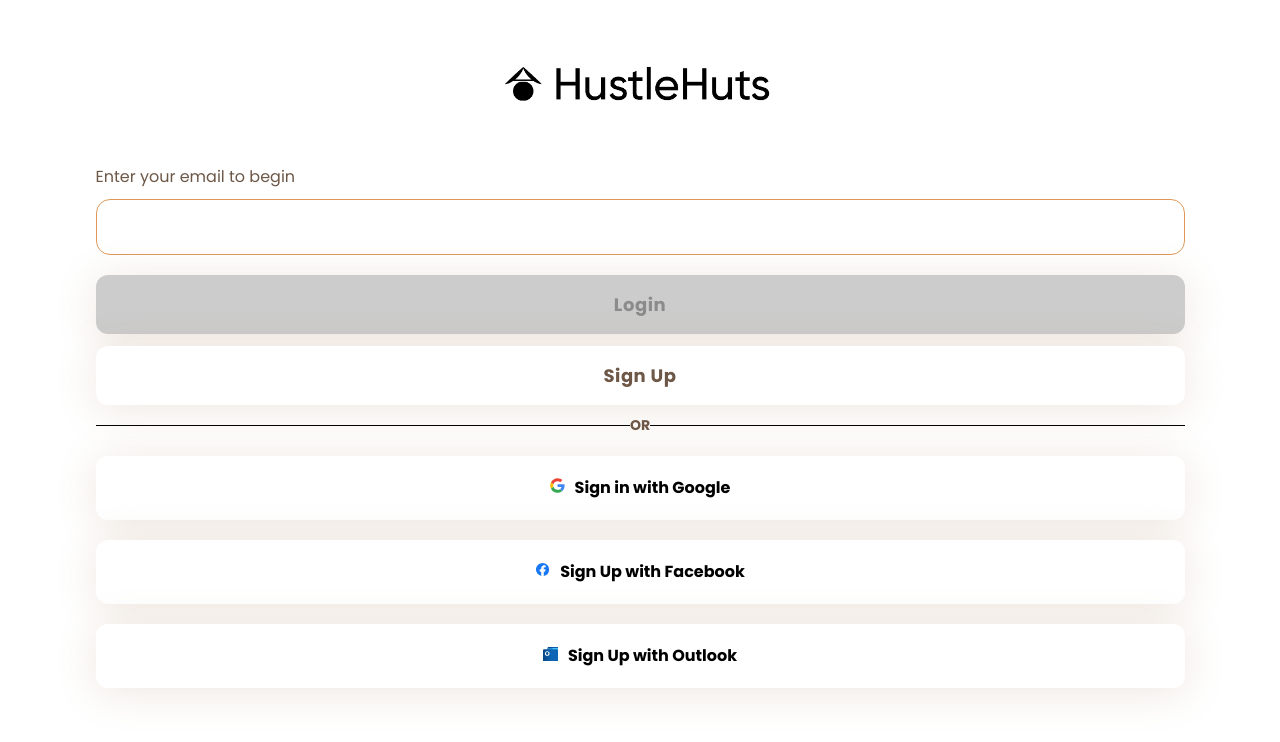
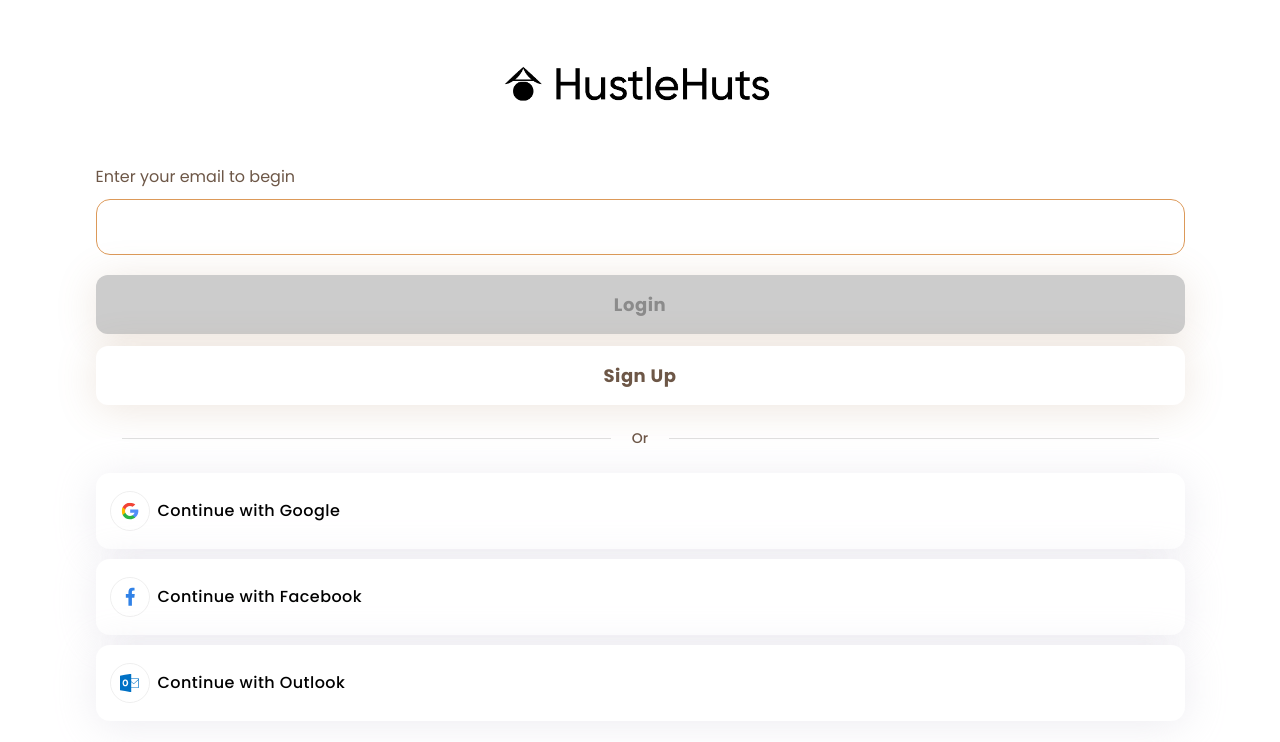
Before and after one commit to hustle-huts/hustlehuts-app, a Next.js app: page / in a window 1280 px wide. Shown: the top 742 px of the page. Built offline with nearby package versions, Linux system fonts and the light colour scheme.

Commit message:
Adjust login page to Figma

```diff
--- /dev/null
+++ b/components/shared/SocialButton.tsx
@@ -0,0 +1,112 @@
+import React from "react";
+import MUIButton, { ButtonProps as MUIButtonProps } from "@mui/material/Button";
+import classNames from "classnames";
+
+import styles from "./button.module.css";
+import { SocialButtonType } from "./constants";
+
+const Icons = {
+  [SocialButtonType.GOOGLE]: (
+    <svg width="40" height="40" viewBox="0 0 40 40" fill="none" xmlns="http://www.w3.org/2000/svg">
+      <circle cx="20" cy="20" r="19.5" fill="white" stroke="#EFEFEF" />
+      <g clip-path="url(#clip0_269_6185)">
+        <path
+          d="M15.3602 21.7384L14.78 23.9042L12.6596 23.9491C12.0259 22.7737 11.6665 21.4289 11.6665 19.9999C11.6665 18.618 12.0026 17.3149 12.5983 16.1675H12.5987L14.4865 16.5136L15.3134 18.39C15.1404 18.8946 15.046 19.4363 15.046 19.9999C15.0461 20.6116 15.1569 21.1977 15.3602 21.7384Z"
+          fill="#FBBB00"
+        />
+        <path
+          d="M28.1876 18.4432C28.2833 18.9473 28.3332 19.4679 28.3332 20C28.3332 20.5966 28.2705 21.1786 28.151 21.7399C27.7453 23.6502 26.6854 25.3182 25.217 26.4986L25.2165 26.4982L22.8388 26.3769L22.5022 24.2761C23.4766 23.7047 24.2381 22.8105 24.6392 21.7399H20.1831V18.4432H28.1876Z"
+          fill="#518EF8"
+        />
+        <path
+          d="M25.2164 26.4981L25.2169 26.4986C23.7888 27.6465 21.9747 28.3333 19.9999 28.3333C16.8263 28.3333 14.0672 26.5595 12.6597 23.9491L15.3602 21.7385C16.064 23.6167 17.8758 24.9537 19.9999 24.9537C20.9129 24.9537 21.7682 24.7069 22.5021 24.2761L25.2164 26.4981Z"
+          fill="#28B446"
+        />
+        <path
+          d="M25.3188 13.5851L22.6192 15.7953C21.8596 15.3205 20.9617 15.0462 19.9997 15.0462C17.8275 15.0462 15.9818 16.4445 15.3133 18.3901L12.5986 16.1675H12.5981C13.9851 13.4935 16.779 11.6666 19.9997 11.6666C22.0217 11.6666 23.8756 12.3869 25.3188 13.5851Z"
+          fill="#F14336"
+        />
+      </g>
+      <defs>
+        <clipPath id="clip0_269_6185">
+          <rect width="16.6667" height="16.6667" fill="white" transform="translate(11.6665 11.6666)" />
+        </clipPath>
+      </defs>
+    </svg>
+  ),
+  [SocialButtonType.FACEBOOK]: (
+    <svg width="40" height="40" viewBox="0 0 40 40" fill="none" xmlns="http://www.w3.org/2000/svg">
+      <circle cx="20" cy="20" r="19.5" fill="white" stroke="#EFEFEF" />
+      <path
+        fill-rule="evenodd"
+        clip-rule="evenodd"
+        d="M21.9125 28.6428V20.6277H24.3471L24.7448 17.0654H21.9125V15.3304C21.9125 14.4131 21.9359 13.5031 23.2184 13.5031H24.5173V10.9562C24.5173 10.9179 23.4016 10.8314 22.2728 10.8314C19.9154 10.8314 18.4393 12.3073 18.4393 15.0173V17.0654H15.8345V20.6277H18.4393V28.6428H21.9125Z"
+        fill="#3182E7"
+      />
+    </svg>
+  ),
+  [SocialButtonType.OUTLOOK]: (
+    <svg width="40" height="40" viewBox="0 0 40 40" fill="none" xmlns="http://www.w3.org/2000/svg">
+      <circle cx="20" cy="20" r="19.5" fill="white" stroke="#EFEFEF" />
+      <g clip-path="url(#clip0_269_6205)">
+        <path
+          d="M19.9312 11H21.222V15.1859C23.4579 15.1901 25.692 15.1799 27.926 15.1859C28.3662 15.165 28.9686 15.2884 28.9599 15.8264C29.042 18.474 28.9623 21.1281 28.9992 23.7779C29.0079 24.2467 28.9929 24.9858 28.3344 24.9919C25.9665 25.0715 23.5922 24.998 21.2223 25.0231V29H19.8837C16.5941 28.4201 13.2959 27.8866 10.0024 27.3246C10.0008 22.4422 10 17.5601 10 12.6785C13.3112 12.1157 16.622 11.5712 19.9312 11Z"
+          fill="#0071C5"
+        />
+        <path
+          d="M21.222 15.815C23.6135 15.8169 26.003 15.8089 28.3945 15.8192C28.3862 15.9562 28.3497 16.0901 28.287 16.2131C28.2244 16.336 28.1368 16.4456 28.0297 16.5351C26.6008 17.8264 25.1762 19.1211 23.756 20.4191C22.8991 19.6678 22.0674 18.891 21.222 18.1271V15.815ZM14.6279 16.58C15.2289 16.378 15.8862 16.4016 16.4702 16.646C17.0543 16.8904 17.5228 17.338 17.7836 17.9006C18.4876 19.4705 18.3879 21.6178 16.9891 22.8047C15.6995 23.8743 13.5397 23.265 12.9527 21.7457C12.1802 19.9937 12.5556 17.2978 14.6279 16.58Z"
+          fill="white"
+        />
+        <path
+          d="M24.434 20.6049C25.7299 19.4096 27.0391 18.2231 28.3428 17.0343C28.3491 19.4873 28.3428 21.9422 28.3452 24.3952H21.2222C21.2222 22.57 21.2228 20.7455 21.2241 18.9218C22.0292 19.6126 22.7501 20.3997 23.605 21.0295C23.9569 21.0927 24.1945 20.7976 24.434 20.6049Z"
+          fill="white"
+        />
+        <path
+          d="M14.8371 17.8377C15.121 17.7161 15.4425 17.7059 15.7339 17.8094C16.0254 17.9129 16.2642 18.1219 16.4 18.3925C16.8047 19.246 16.8572 20.2172 16.5469 21.1071C16.3462 21.7285 15.6437 22.2414 14.9647 21.9966C14.1165 21.7369 13.8597 20.7617 13.851 19.9979C13.84 19.2066 14.0277 18.2208 14.8371 17.8377Z"
+          fill="#0071C5"
+        />
+      </g>
+      <defs>
+        <clipPath id="clip0_269_6205">
+          <rect width="19" height="18" fill="white" transform="translate(10 11)" />
+        </clipPath>
+      </defs>
+    </svg>
+  ),
+} as Record<SocialButtonType, React.ReactNode>;
+
+type ButtonProps = MUIButtonProps & {
+  btnType?: SocialButtonType;
+};
+
+const SocialButton: React.FC<ButtonProps> = (props: ButtonProps) => {
+  const { btnType = SocialButtonType.GOOGLE, className, children, ...rest } = props;
+
+  return (
+    <MUIButton
+      {...rest}
+      className={classNames(className, styles["social"])}
+      sx={{
+        fontFamily: "inherit",
+        textTransform: "none",
+        fontWeight: 500,
+        fontSize: "16px",
+        lineHeight: "27px",
+        padding: "18px",
+        borderRadius: "14px",
+        textAlign: "left",
+        justifyContent: "start",
+        boxShadow: "0px 4px 40px rgba(200, 197, 213, 0.32)",
+        "& .MuiButton-startIcon": {
+          height: "40px",
+          width: "40px",
+        },
+      }}
+      startIcon={Icons[btnType]}
+    >
+      {children}
+    </MUIButton>
+  );
+};
+
+export default SocialButton;
--- a/components/shared/button.module.css
+++ b/components/shared/button.module.css
@@ -13,3 +13,8 @@
   cursor: not-allowed;
   color: #8b8b8b !important;
 }
+
+.social {
+  background-color: #ffffff !important;
+  color: black !important;
+}
--- /dev/null
+++ b/components/shared/constants.ts
@@ -0,0 +1,5 @@
+export enum SocialButtonType {
+  GOOGLE = "google",
+  FACEBOOK = "facebook",
+  OUTLOOK = "outlook",
+}
--- a/components/users/LoginForm.module.css
+++ b/components/users/LoginForm.module.css
@@ -14,7 +14,6 @@
   display: flex;
   flex-direction: column;
   align-content: center;
-  justify-content: space-between;
   height: fit-content;
   margin-top: 20px;
 }
--- a/components/users/LoginForm.tsx
+++ b/components/users/LoginForm.tsx
@@ -5,7 +5,7 @@
 import { loginDetailsState, registerDetailsState } from "@/recoil/auth/atom";
 import { yupResolver } from "@hookform/resolvers/yup";
 import { useForm } from "react-hook-form";
-import { InputAdornment } from "@mui/material";
+import { Divider, InputAdornment } from "@mui/material";
 import CheckCircleOutlinedIcon from "@mui/icons-material/CheckCircleOutlined";
 
 import { ILoginRequest, IRegisterRequest } from "@/models/user";
@@ -19,6 +19,8 @@
 
 import { loginEmailFormSchema } from "./utils/validation-schema";
 import { emailFormControlName } from "./utils/constants";
+import SocialButton from "../shared/SocialButton";
+import { SocialButtonType } from "../shared/constants";
 
 const LoginForm: React.FC = () => {
   const router = useRouter();
@@ -80,28 +82,31 @@
           Sign Up
         </Button>
 
-        <span className={styles.line}>
-          <div
-            style={{
-              flex: 1,
-              height: "1px",
-              backgroundColor: "black",
-              width: "40%",
-            }}
-          />
-          <h3>OR</h3>
-          <div style={{ flex: 1, height: "1px", backgroundColor: "black" }} />
-        </span>
+        <Divider
+          sx={{
+            height: "1px",
+            padding: "34px 26px",
+            "& .MuiDivider-wrapper": {
+              fontWeight: 500,
+              fontSize: "14px",
+              display: "flex",
+              alignItems: "center",
+              justifyContent: "center",
+              color: "#6D5747",
+              width: "100px",
+            },
+          }}
+        >
+          Or
+        </Divider>
 
-        <OldButton onClick={() => loginGoogle()} icon={<GoogleIcon />} btntype="outline">
-          Sign in with Google
-        </OldButton>
-        <OldButton icon={<FacebookIcon />} btntype="outline">
-          Sign Up with Facebook
-        </OldButton>
-        <OldButton icon={<OutlookIcon />} btntype="outline">
-          Sign Up with Outlook
-        </OldButton>
+        <SocialButton onClick={() => loginGoogle()} btnType={SocialButtonType.GOOGLE}>
+          Continue with Google
+        </SocialButton>
+        <SocialButton btnType={SocialButtonType.FACEBOOK} style={{ margin: "10px 0" }}>
+          Continue with Facebook
+        </SocialButton>
+        <SocialButton btnType={SocialButtonType.OUTLOOK}>Continue with Outlook</SocialButton>
       </div>
     </div>
   );
```
